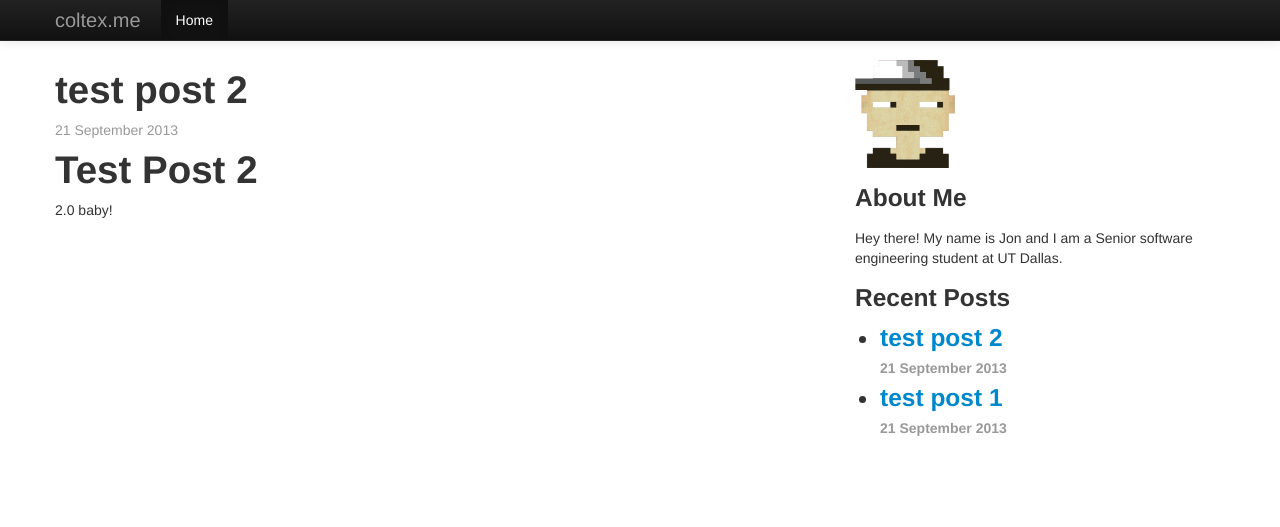
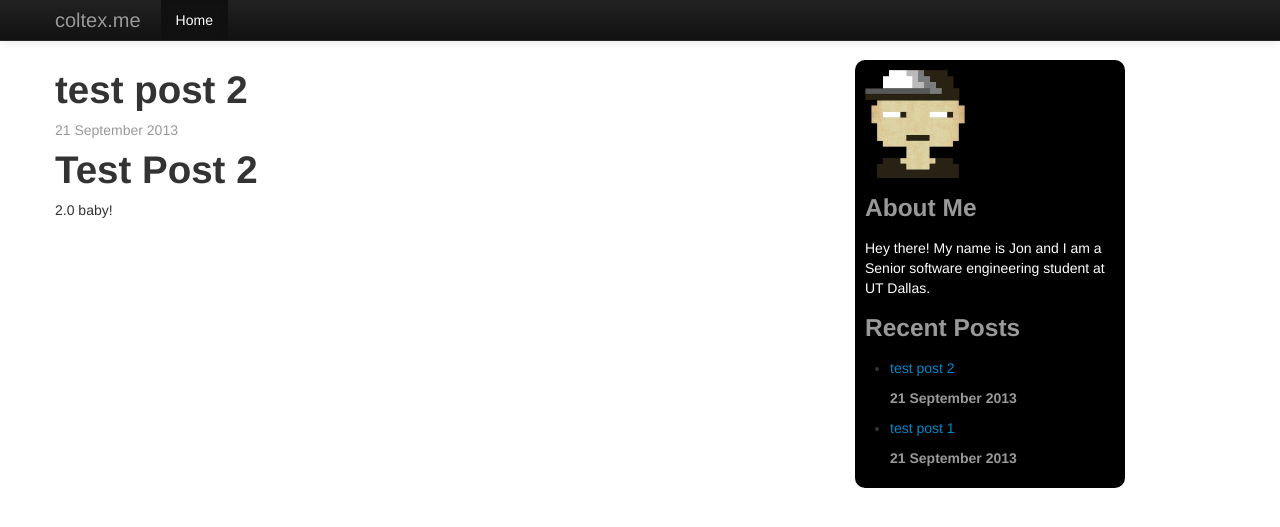
Before and after one commit to coltex/coltex.github.io, a Jekyll site: the page built from _posts/2013-09-21-test-post2.md, in a window 1280 px wide. Shown: the top 527 px of the page. Built offline with Jekyll 4.4.1, drawn with Linux system fonts in a browser that asks for light colours; Markdown is read by kramdown in place of the engine named in the settings.

Commit message:
Made the side bar prettier.

```diff
--- a/_includes/sidebar.html
+++ b/_includes/sidebar.html
@@ -1,15 +1,29 @@
+<style type="text/css">
+
+.bgimg {
+    background-color:#000;
+	-moz-border-radius:10px;  /* for Firefox */
+	-webkit-border-radius:10px; /* for Webkit-Browsers */
+	border-radius:10px; /* regular */
+	padding:10px;
+}
+
+</style>
+
+<div class="bgimg">
   <div>
       <img src="/img/8bitavatar.png" width="100" height="100">
-	<h3>About Me</h3>
+      <h3 style="color:#999999">About Me</h3>
   </div>
 
-<p>Hey there! My name is Jon and I am a Senior software engineering student at UT Dallas.</p>
+  <p style="color:#ffffff">Hey there! My name is Jon and I am a Senior software engineering student at UT Dallas.</p>
 
-<h3>Recent Posts<h3>
+  <h3 style="color:#999999">Recent Posts</h3>
 
   <ul>
     {% for post in site.posts limit: 5 %}
       <li><a href="{{ post.url }}" width="71" height="55">{{ post.title }}</a></li>
-	<h5 class="muted">{{ post.date | date_to_long_string }}</h5>
+      <h5 style="color:#999999">{{ post.date | date_to_long_string }}</h5>
     {% endfor %}
   </ul>
+</div>
--- a/_layouts/default.html
+++ b/_layouts/default.html
@@ -3,7 +3,7 @@
   <div class="span8">
     {{ content }}
   </div>
-  <div class="span2">
+  <div class="span4">
     {% include sidebar.html %}
   </div>
 </div>
--- a/_layouts/post.html
+++ b/_layouts/post.html
@@ -5,7 +5,7 @@
     <p class="muted">{{ page.date | date_to_long_string }}</p>
     {{ content }}
   </div>
-  <div class="span4">
+  <div class="span3">
     {% include sidebar.html %}
   </div>
 </div>
--- a/index.html
+++ b/index.html
@@ -5,11 +5,7 @@ layout: default
 {% for post in site.posts limit: 10 %}
 <div class="row-fluid">
   <div class="span12">
-    <h2>{{ post.title }}</h2>
-    <h4>{{ post.date | date_to_long_string }}</h4>
-    <p>
-      <a href="{{ post.url }}">Read Post</a>
-    </p>
+    <p>{{post.content}}
   </div>
 </div>
 {% endfor %}
```
Lines whose indentation alone changed are shown as unchanged.
